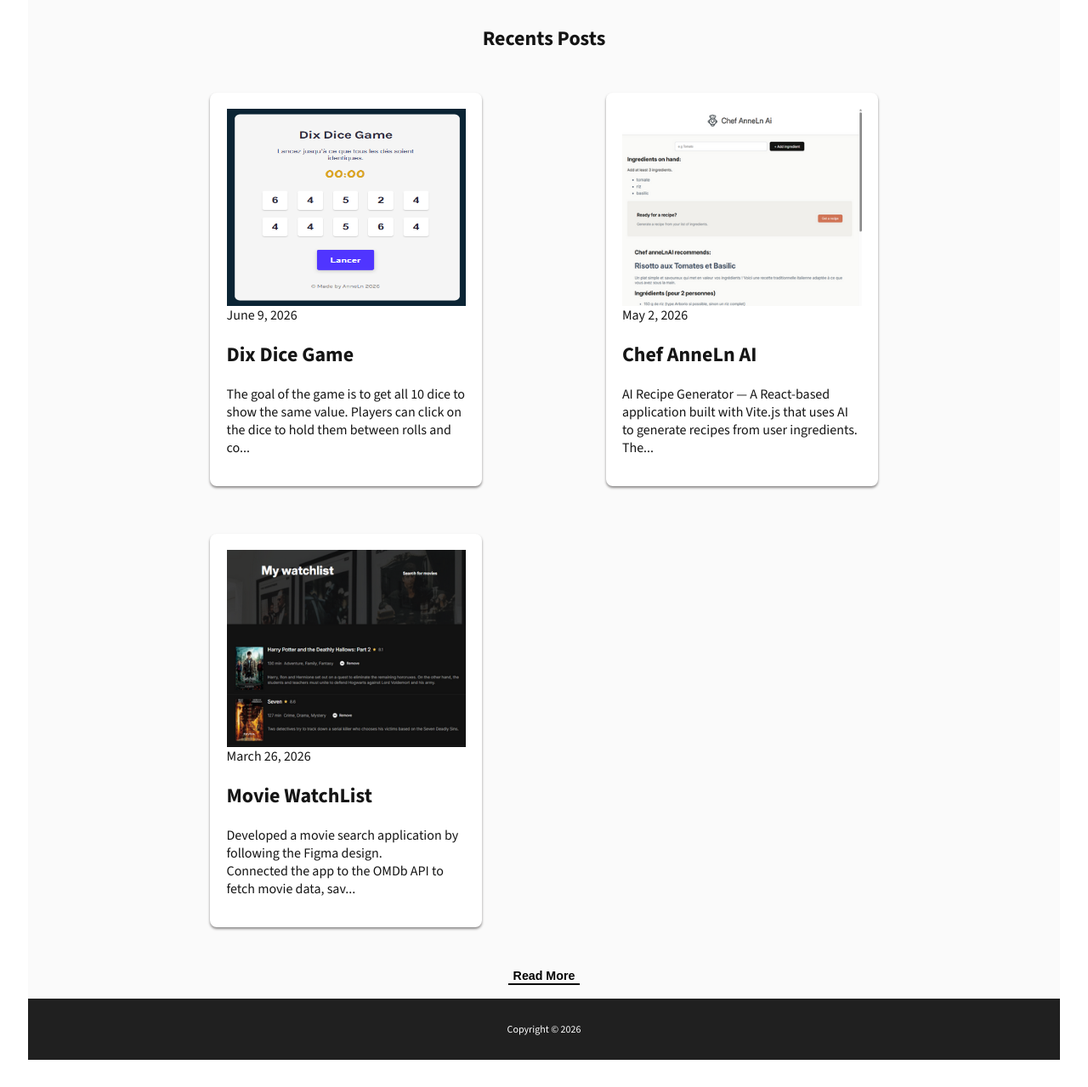
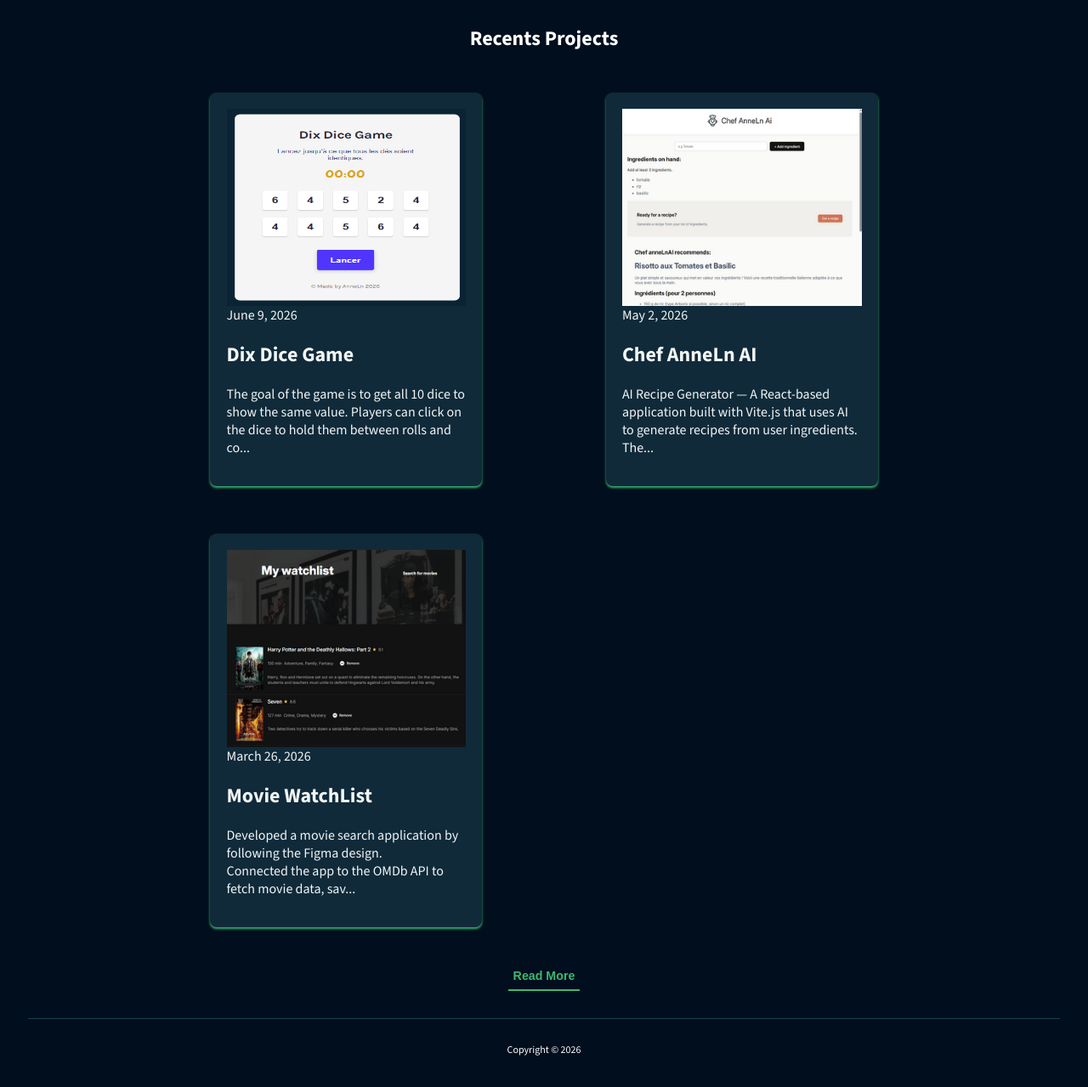
Before and after one commit to anneln/portfolioJournal, a website built with Vite: page about-me.html in a window 1280 px wide. Shown: the part 758-2037 px from the top of the page at 85% size. Before the commit the page ends 2013 px from the top, so only its background shows below. Built offline with nearby package versions, Linux system fonts and the light colour scheme.

Commit message:
change bg color css

```diff
--- a/about-me.html
+++ b/about-me.html
@@ -79,7 +79,7 @@
           </div>
         </section>
         <div class="grid-container">
-          <h4 class="recent-posts-list">Recents Posts</h4>
+          <h4 class="recent-posts-list">Recents Projects</h4>
           <section id="posts-list">
             <!--list of realisations-->
           </section>
--- a/css/style.css
+++ b/css/style.css
@@ -2,13 +2,14 @@ html,
 body {
   font-family: "Source Sans 3", sans-serif;
   font-size: 16px;
-  color: #151515;
+  color: #f1f5f4;
+  background-color: #000e1e;
 }
 
 .container {
   width: 96%;
   margin: 0 auto;
-  background-color: #fafafa;
+  background-color: #000e1e;
 }
 
 /*navigation*/
@@ -25,7 +26,7 @@ body {
 
 .title-nav {
   text-transform: capitalize;
-  color: #0e0e0e;
+  color: #3db770;
   font-weight: 500;
   letter-spacing: -0.601px;
   padding-left: 0.5rem;
@@ -37,8 +38,7 @@ body {
   justify-content: space-between;
   padding: 1rem;
   margin: 0;
-  background-color: #fff;
-  box-shadow: 0 2px 1px #3db770;
+  box-shadow: 0 1px 0px #3db770;
 }
 
 .nav-links {
@@ -48,7 +48,7 @@ body {
 .nav-links a {
   text-transform: uppercase;
   text-decoration: none;
-  color: #090909;
+  color: #fff;
   font-weight: 600;
 }
 
@@ -61,6 +61,7 @@ body {
   display: none;
 }
 
+/*
 .hero {
   background-image: url("/images/blog-image-hero.png");
   background-size: cover;
@@ -71,7 +72,7 @@ body {
   margin: 0;
   padding: 2rem;
 }
-
+*/
 h1 {
   margin-top: 3.5rem;
 }
@@ -85,9 +86,9 @@ h1 {
   margin: 1rem auto;
   width: 20rem;
   box-sizing: border-box;
-  background-color: #fff;
+  background-color: #102a3a;
   border-radius: 8px;
-  box-shadow: 0px 2px 3px #8b8989;
+  box-shadow: 0px 2px 3px #3db770;
 }
 
 #posts-list {
@@ -106,22 +107,24 @@ h1 {
 }
 
 #post-article:hover {
-  background-color: rgba(243, 235, 247, 0.8);
+  background: rgba(61, 183, 112, 0.08);
+  border-color: rgba(61, 183, 112, 0.45);
 }
 
 .btn {
   display: block;
   margin: 1rem auto;
+  padding-bottom: 0.5rem;
   cursor: pointer;
-  color: #000;
+  color: #3db770;
   text-align: center;
   font-size: 0.89rem;
   font-weight: 700;
   border-top: none;
   border-left: none;
   border-right: none;
-  border-bottom: 2px solid #000;
-  background: #fafafa;
+  border-bottom: 2px solid #3db770;
+  background-color: transparent;
 }
 
 .btn:hover {
@@ -132,9 +135,11 @@ h1 {
 footer {
   color: #fff;
   text-align: center;
-  background-color: #202020;
+  background-color: #000e1e;
+  border-top: 1px solid #1d4050;
   margin-top: 0;
   font-size: 0.75rem;
+  margin-top: 2rem;
   padding: 1rem;
 }
 
@@ -148,7 +153,7 @@ footer {
   text-align: left;
   max-width: 900px;
   margin: 0 auto;
-  background: white;
+  background: #102a3a;
   border-radius: 8px;
   margin-top: 1.5rem;
 }
@@ -171,7 +176,7 @@ footer {
 
 .recent-posts-list {
   text-align: center;
-  color: #141414;
+  color: #fff;
   font-size: 1rem;
 }
 
@@ -288,7 +293,7 @@ footer {
 
   .recent-posts-list {
     text-align: center;
-    color: #141414;
+    color: #fff;
     font-size: 1.5rem;
     font-weight: 700;
   }
```
Also changed, not shown: index.html (+5 -5 lines).
